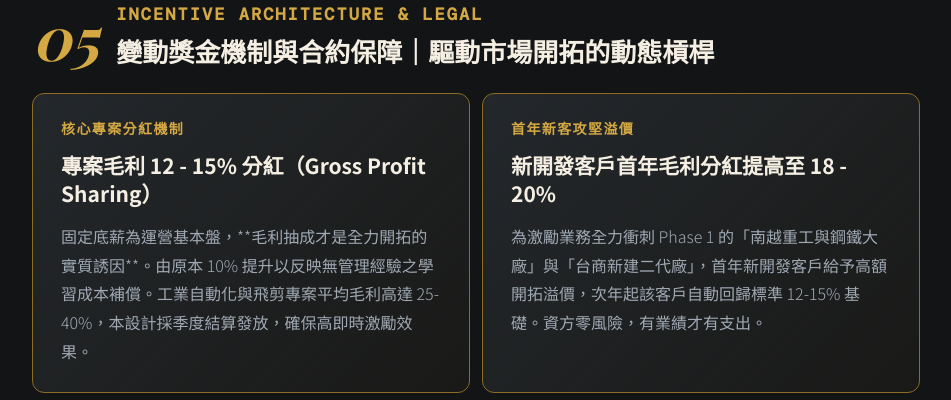
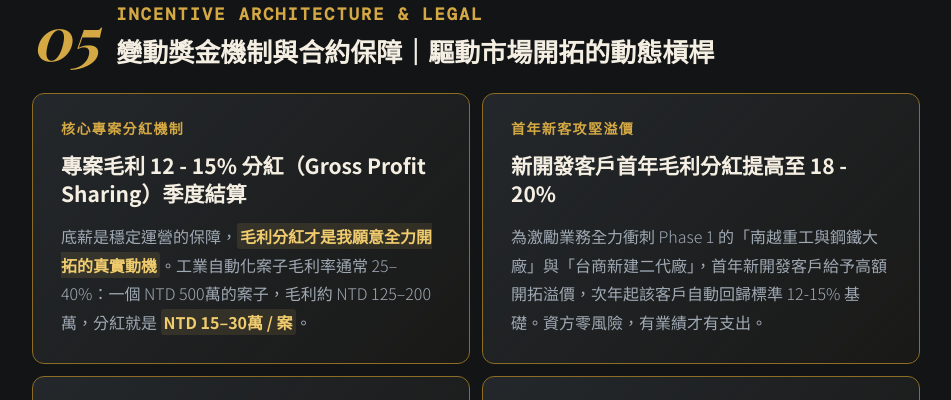
Before and after one commit to Alisonhsu/pitch, a plain HTML site: page index.html in a window 1280 px wide. Shown: the part 4667-5067 px from the top of the page, without its empty margins (164-1115 px from the left). Drawn offline with nearby package versions, Linux system fonts and the light colour scheme; a web font is replaced by a local one.

Commit message:
Add files via upload

```diff
--- a/index.html
+++ b/index.html
@@ -383,9 +383,9 @@ h1 em{font-style:normal;color:var(--gold2);font-weight:700}
 
     <div class="card hl span-2">
       <div class="ctag">核心專案分紅機制</div>
-      <div class="cval">專案毛利 12 - 15% 分紅（Gross Profit Sharing）</div>
+      <div class="cval">專案毛利 12 - 15% 分紅（Gross Profit Sharing）季度結算</div>
       <div class="cnote">
-        固定底薪為運營基本盤，**毛利抽成才是全力開拓的實質誘因**。由原本 10% 提升以反映無管理經驗之學習成本補償。工業自動化與飛剪專案平均毛利高達 25-40%，本設計採季度結算發放，確保高即時激勵效果。
+        底薪是穩定運營的保障，<strong>毛利分紅才是我願意全力開拓的真實動機</strong>。工業自動化案子毛利率通常 25–40%：一個 NTD 500萬的案子，毛利約 NTD 125–200萬，分紅就是 <strong>NTD 15–30萬 / 案</strong>。
       </div>
     </div>
 
```
